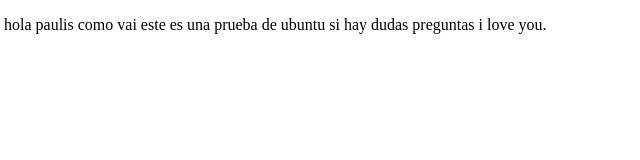
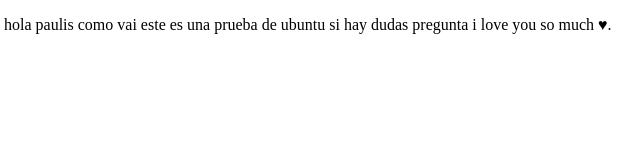
Before and after one commit to carry93/proyectoDemoCursoPrework, a plain HTML site: page index.html in a window 1280 px wide. Shown: the full height of the page, 4-644 px from the left. Drawn offline with Linux system fonts and the light colour scheme.

Commit message:
cambios agregados

```diff
--- a/index.html
+++ b/index.html
@@ -8,7 +8,7 @@
 </head>
 <body>
     <p>hola paulis como vai este es una prueba de ubuntu
-        si hay dudas preguntas i love you.
+        si hay dudas pregunta i love you so much ♥.
     </p>
 </body>
 </html>
```
Also changed, not shown: 1 other file.
